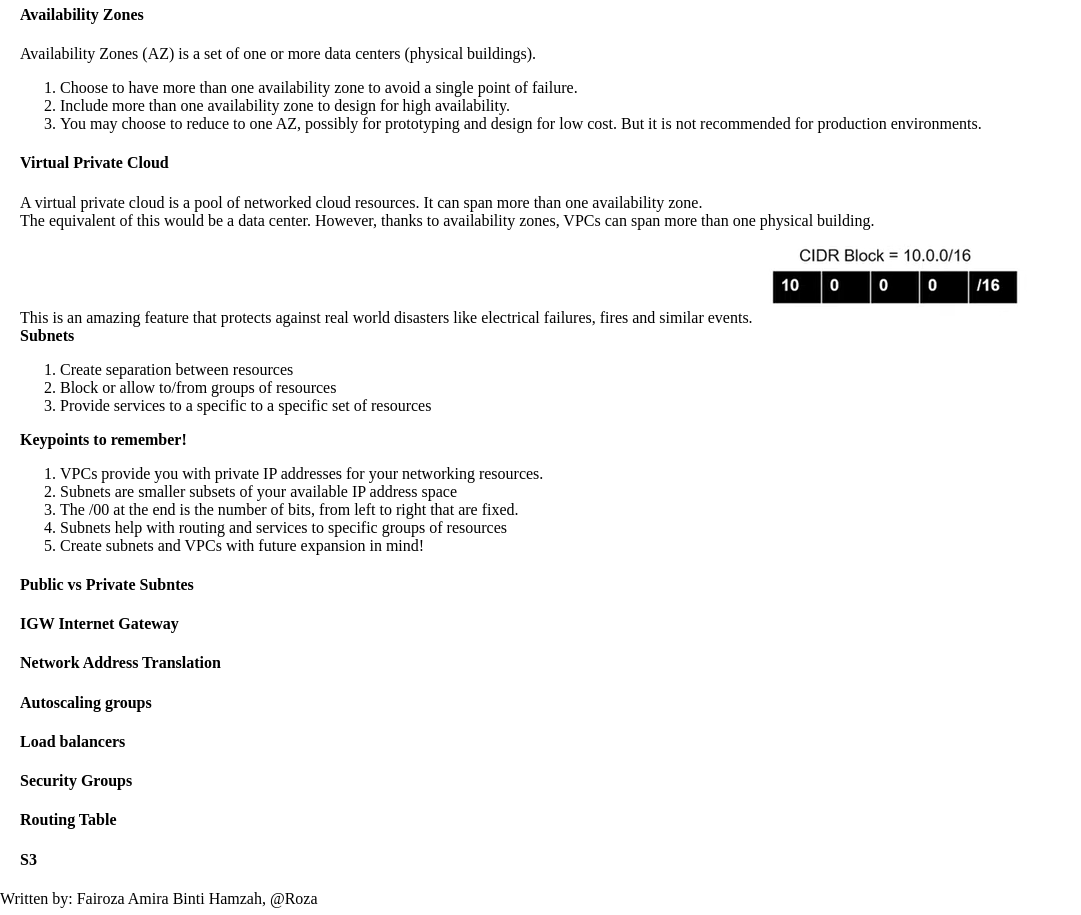
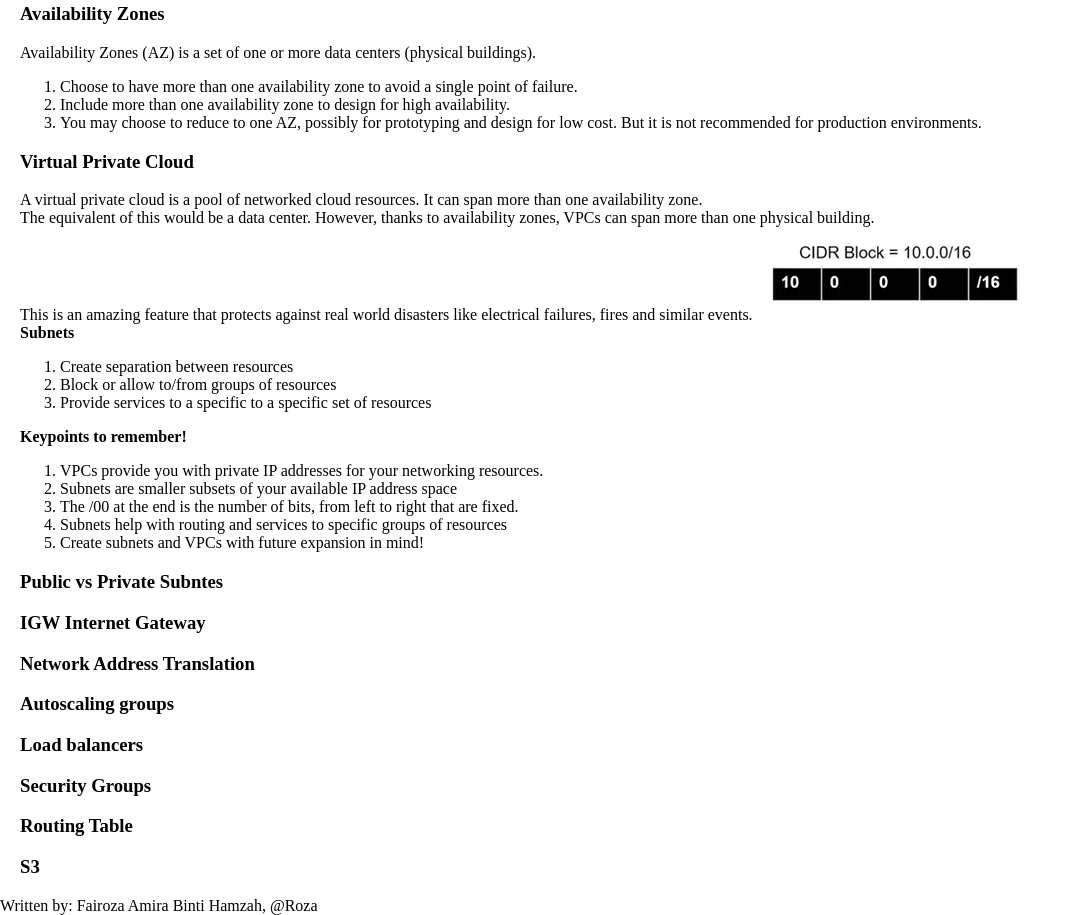
Before and after one commit to MoheshChandran/SG-Malaysia-Cloud-Udacity, a plain HTML site: page lesson-20/Lesson20.html in a window 1280 px wide. Shown: the part 682-1597 px from the top of the page, without its empty margins (0-1081 px from the left). Drawn offline with Linux system fonts and the light colour scheme.

Commit message:
add notes in Lesson 20 and edit index file

```diff
--- a/lesson-20/Lesson20.html
+++ b/lesson-20/Lesson20.html
@@ -48,14 +48,14 @@
 				Then, click <strong> Blank Diagram </strong> to select a blank template.<br/>
 				Select both <strong>AWS Architecture 2017</strong> and <strong> AWS Architecture 2019</strong> to get all the necessary figures.</p>
 
-			<h4>Availability Zones</h4>
+			<h3>Availability Zones</h3>
 				<p> Availability Zones (AZ) is a set of one or more data centers (physical buildings). <br/>
 				<ol>
 					<li>Choose to have more than one availability zone to avoid a single point of failure.</li>
 					<li>Include more than one availability zone to design for high availability.</li>
 					<li>You may choose to reduce to one AZ, possibly for prototyping and design for low cost. But it is not recommended for production environments.</li>
 				</ol></p>
-			<h4>Virtual Private Cloud </h4>
+			<h3>Virtual Private Cloud </h3>
 				<p>A virtual private cloud is a pool of networked cloud resources. It can span more than one availability zone.<br/>
 				The equivalent of this would be a data center. However, thanks to availability zones, VPCs can span more than one physical building. <br/>
 				This is an amazing feature that protects against real world disasters like electrical failures, fires and similar events.
@@ -75,14 +75,14 @@
 					<li>Create subnets and VPCs with future expansion in mind!</li>
 				</ol>
 				</p>
-			<h4>Public vs Private Subntes</h4>
-			<h4>IGW Internet Gateway</h4>
-			<h4>Network Address Translation</h4>
-			<h4>Autoscaling groups</h4>
-      		<h4>Load balancers</h4>
-			<h4>Security Groups</h4>
-			<h4>Routing Table</h4>
-			<h4>S3</h4>
+			<h3>Public vs Private Subntes</h3>
+			<h3>IGW Internet Gateway</h3>
+			<h3>Network Address Translation</h3>
+			<h3>Autoscaling groups</h3>
+      		<h3>Load balancers</h3>
+			<h3>Security Groups</h3>
+			<h3>Routing Table</h3>
+			<h3>S3</h3>
 
 	</div>
 
```
Also changed, not shown: index.html (+1 -0 lines).
